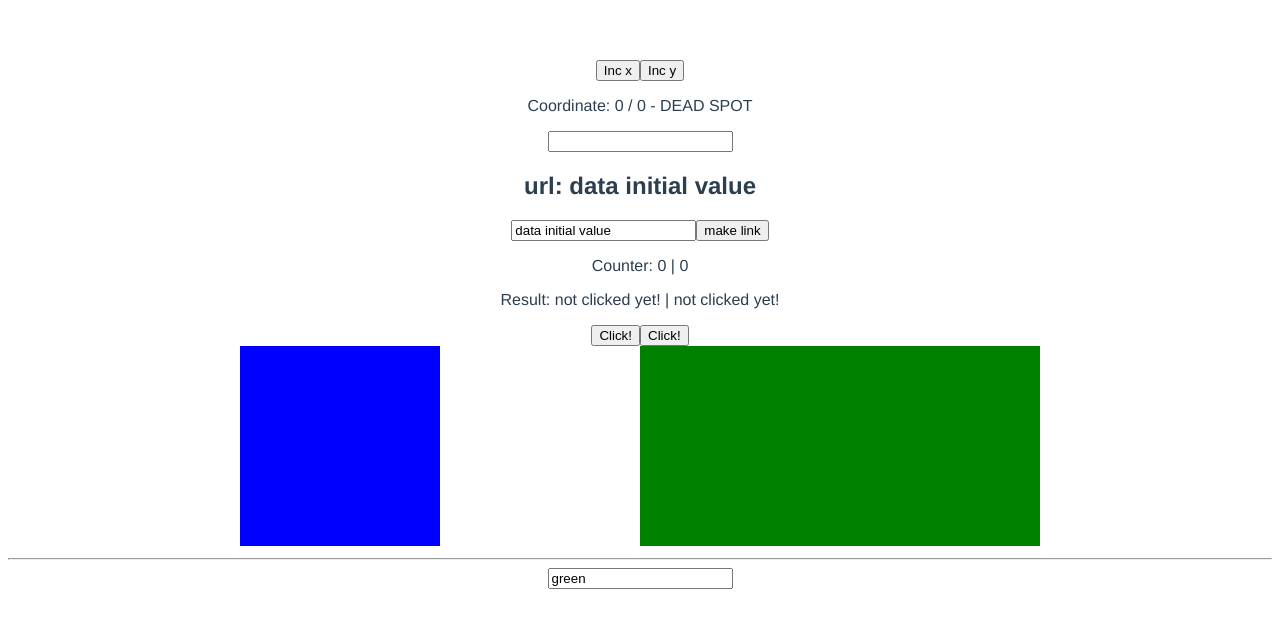
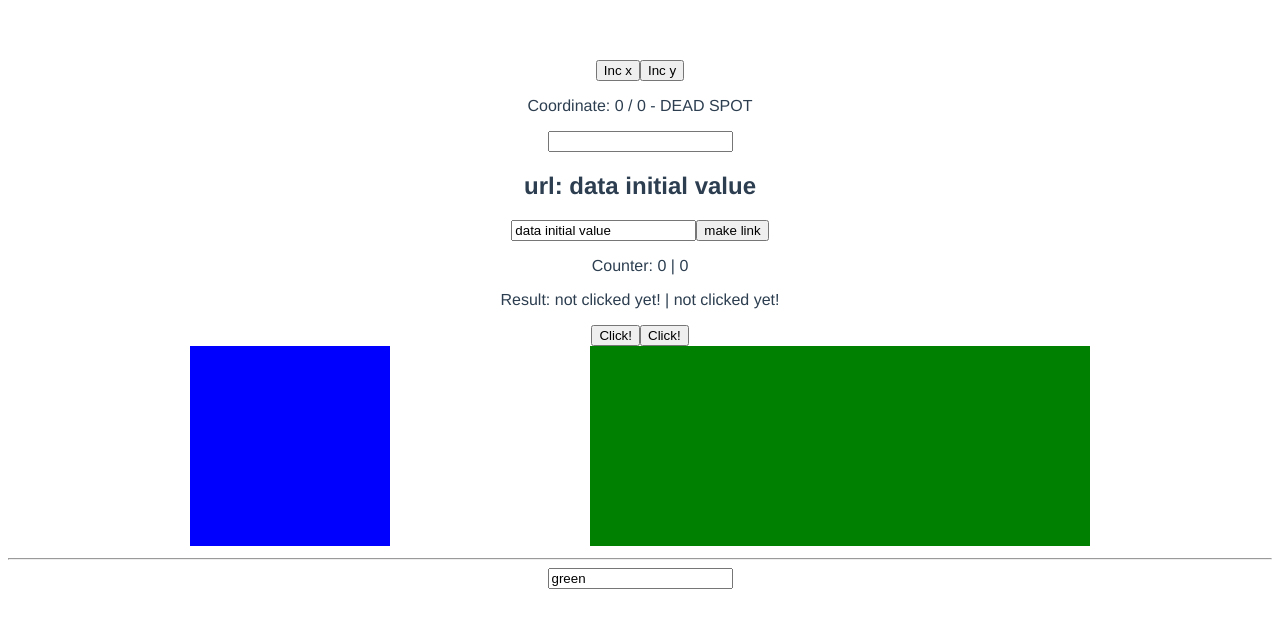
Before and after one commit to rowaxl/vue_super_sample, a Vue app: page / in a window 1280 px wide. Shown: the top 628 px of the page. Built offline with nearby package versions, Linux system fonts and the light colour scheme.

Commit message:
use computed style

```diff
--- a/src/components/Css.vue
+++ b/src/components/Css.vue
@@ -8,6 +8,7 @@
         <div class="demo" :class="{red: attachRed}"></div>
         <div class="demo" :class="[color, {red:attachRed}]"></div>
         <div class="demo" :style="{backgroundColor: color}"></div>
+        <div class="demo" :style="someStyle"></div>
         <hr>
         <input type="text" v-model="color" />
     </div>
@@ -19,7 +20,8 @@ export default {
     data: function() {
         return {
             attachRed: false,
-            color: 'green'
+            color: 'green',
+            width: 100
         }
     },
     computed: {
@@ -27,6 +29,12 @@ export default {
             return {
                 red: this.attachRed,
                 blue: !this.attachRed
+            }
+        },
+        someStyle: function() {
+            return {
+                backgroundColor: this.color,
+                width: this.width + 'px'
             }
         }
     }
```
